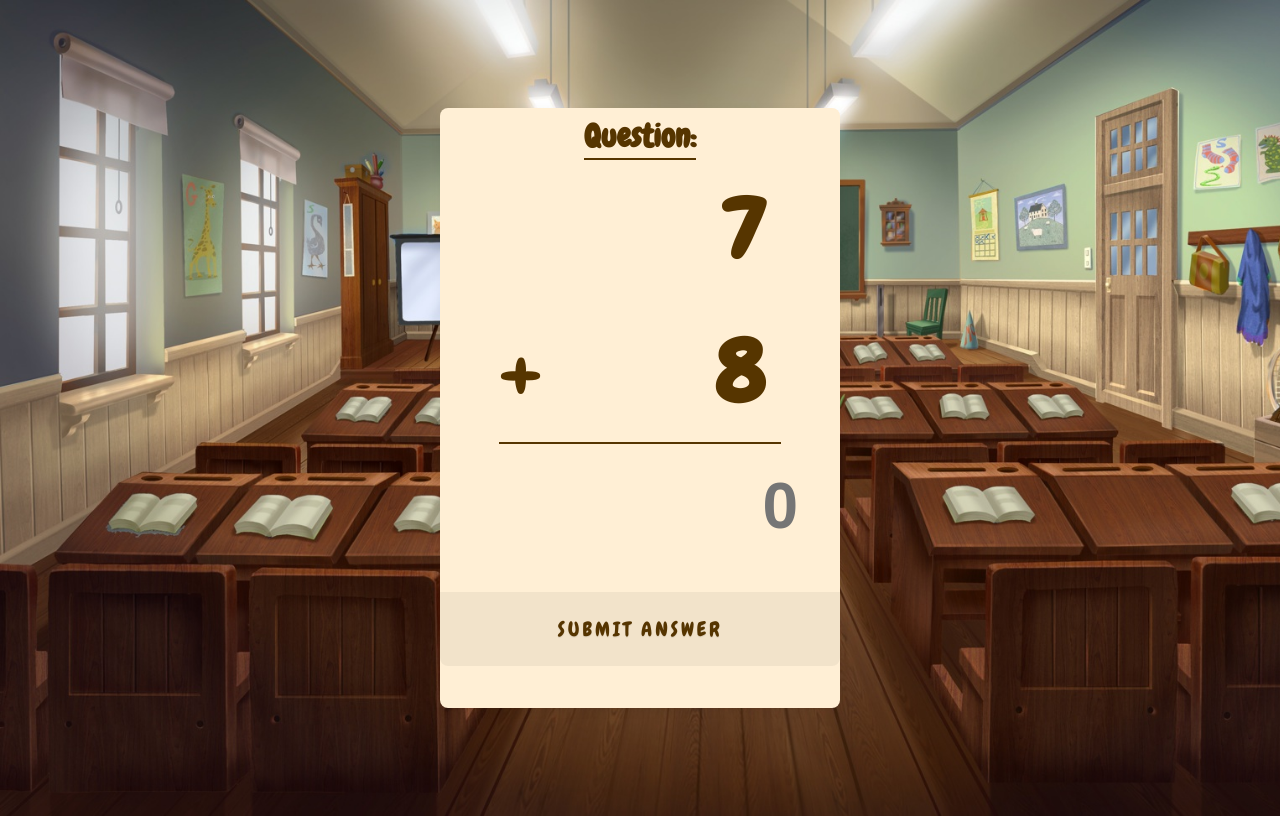
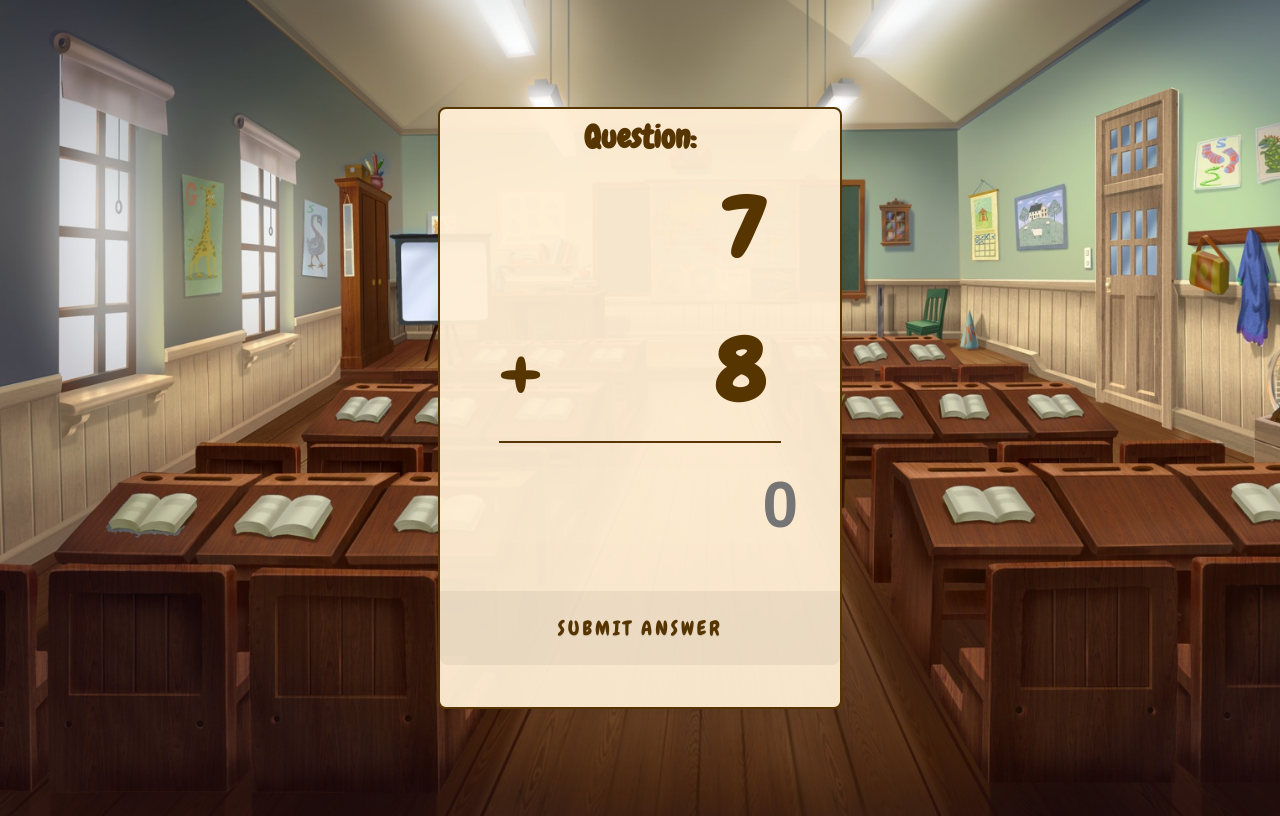
Before and after one commit to LjCraft12/flash-cards-js, a website: page index.html in a window 1280 px wide. Both pictures are taken after typing "5" into the empty fields and a click on the button "SUBMIT ANSWER". Drawn offline with Linux system fonts and the light colour scheme.

Commit message:
beta code of game

```diff
--- a/css/style.scss
+++ b/css/style.scss
@@ -10,7 +10,7 @@ body {
   max-width: 80%;
   font-size: 2em;
   color: $primary-dark;
-  border-bottom: 2px solid $primary-dark;
+  //border-bottom: 2px solid $primary-dark;
   text-align: center;
   font-family: 'Chewy', sans-serif;
   margin: -.5em auto 0;
@@ -40,11 +40,12 @@ button {
   flex: 1 1 auto;
   min-height: 550px;
   max-width: 400px;
-  background: $primary;
+  background: rgba($primary, .95);
   display: flex;
   flex-direction: column;
   justify-content: flex-end;
   border-radius: 0.5rem;
+  border: 2px solid $primary-dark;
   box-shadow: 0 0.2rem 0.75rem rgba(black, 0.05);
   &.enter {
     animation: enter 400ms forwards;
@@ -165,7 +166,7 @@ button {
 input {
   margin: 1.5rem 1rem;
   border: 0;
-  background-color: $primary;
+  background-color: rgba($primary, .05%);
   font-size: 4rem;
   min-width: 80%;
   font-weight: bold;
--- a/js/app1.js
+++ b/js/app1.js
@@ -6,21 +6,23 @@ $(document).ready(function () {
 var answer = 0;
 let topNumber = Math.floor((Math.random() * 10) + 1);
 let bottomNumber = Math.floor((Math.random() * 10) + 1);
-
+var correct = new Audio("correct.mp3"); // buffers automatically when created
+var wrong = new Audio("wrong.wav"); // buffers automatically when created
 //Checking user input for correctness
 function checkAnswer() {
 
   $('.card_button').click(function () {
+    correct.play();
     var input = $('#answer').val();
     input = parseInt(input);
     if (input === answer) {
       $('.card').addClass('exit left');
       $('.past_number').addClass('Correct');
-      setTimeout(newNumber, 500)
-    }
-    else{
+      setTimeout(newNumber, 1000)
+    } else {
+wrong.play();
       $('.card').addClass('exit right');
-      setTimeout(newNumber, 500);
+      setTimeout(newNumber, 1000);
     }
   });
 }
@@ -39,5 +41,4 @@ function newNumber() {
   $('#answer').val('');
   $('#answer').focus();
   checkAnswer();
-  count();
 }
```
Also changed, not shown: css/main.css, 3 other files.
